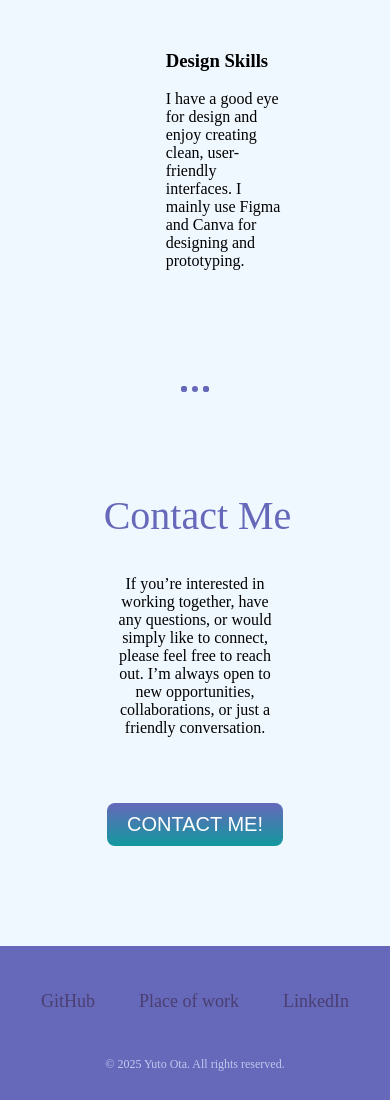
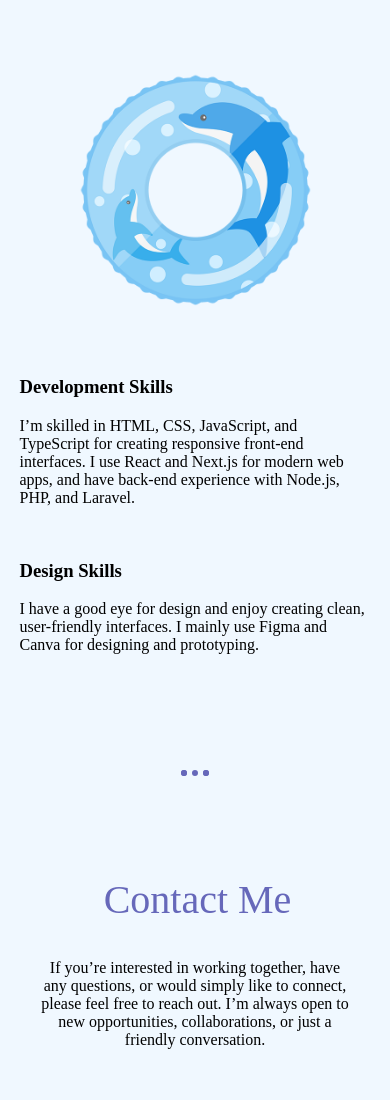
Before and after one commit to Yuto299/my-portfolio, a plain HTML site: page index.html in a window 390 px wide. Shown: the part 1982-3082 px from the top of the page. Drawn offline with Linux system fonts and the light colour scheme.

Commit message:
fix(responsive): max-width: 767pxで実装

```diff
--- a/index.html
+++ b/index.html
@@ -2,8 +2,8 @@
 <html lang="ja">
   <head>
     <meta charset="UTF-8" />
-    <meta name="viewport" content="width=S, initial-scale=1.0" />
     <link rel="stylesheet" href="./style.css" />
+    <meta name="viewport" content="width=device-width, initial-scale=1.0" />
     <title>Yuto Ota</title>
   </head>
   <body>
--- a/style.css
+++ b/style.css
@@ -190,3 +190,34 @@ hr {
   padding: 25px 0;
   margin-top: 20px;
 }
+
+@media (max-width: 767px) {
+  .fireworks {
+    position: absolute;
+    right: 30px;
+    top: 5px;
+    width: 250px;
+    height: auto;
+  }
+
+  .skill-detail {
+    width: 90%;
+    grid-template-columns: 1fr;
+  }
+
+  .pc-img,
+  .design-img {
+    width: 100%;
+    margin-top: 20px;
+  }
+
+  .contact-message {
+    width: 80%;
+  }
+
+  .btn {
+    width: 19%;
+    font-size: 18px;
+    padding: 15px;
+  }
+}
```
